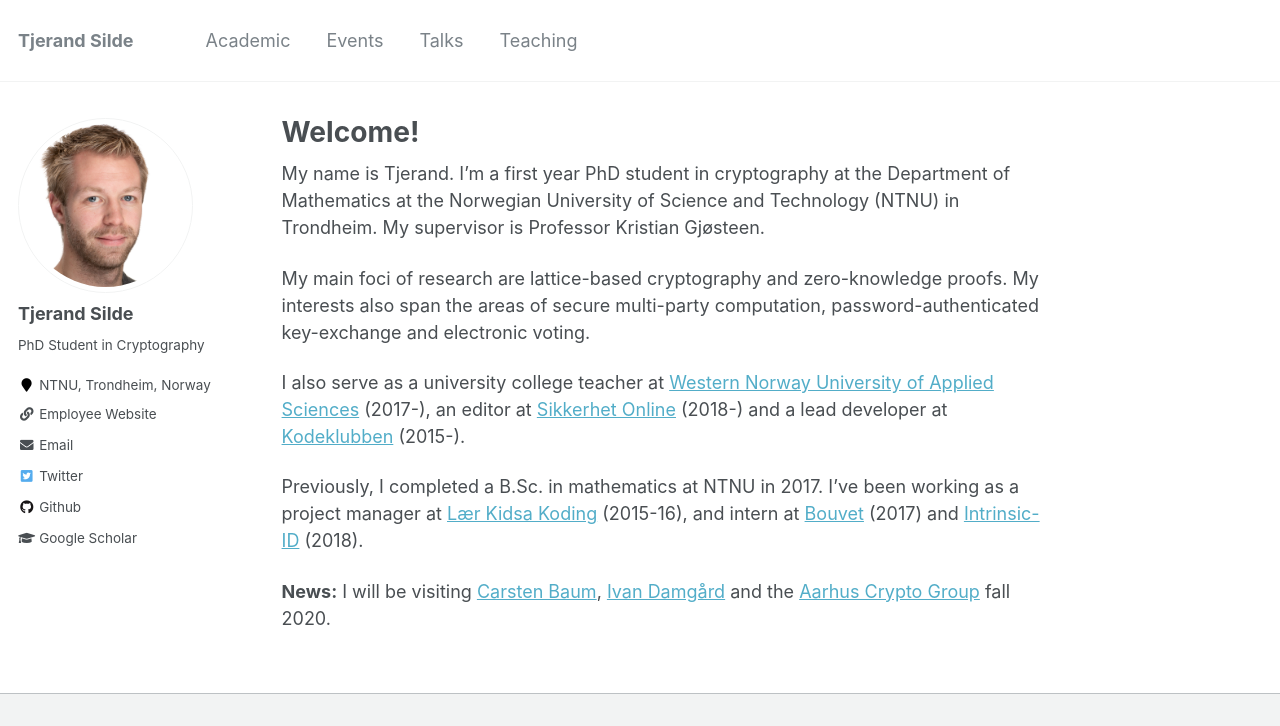
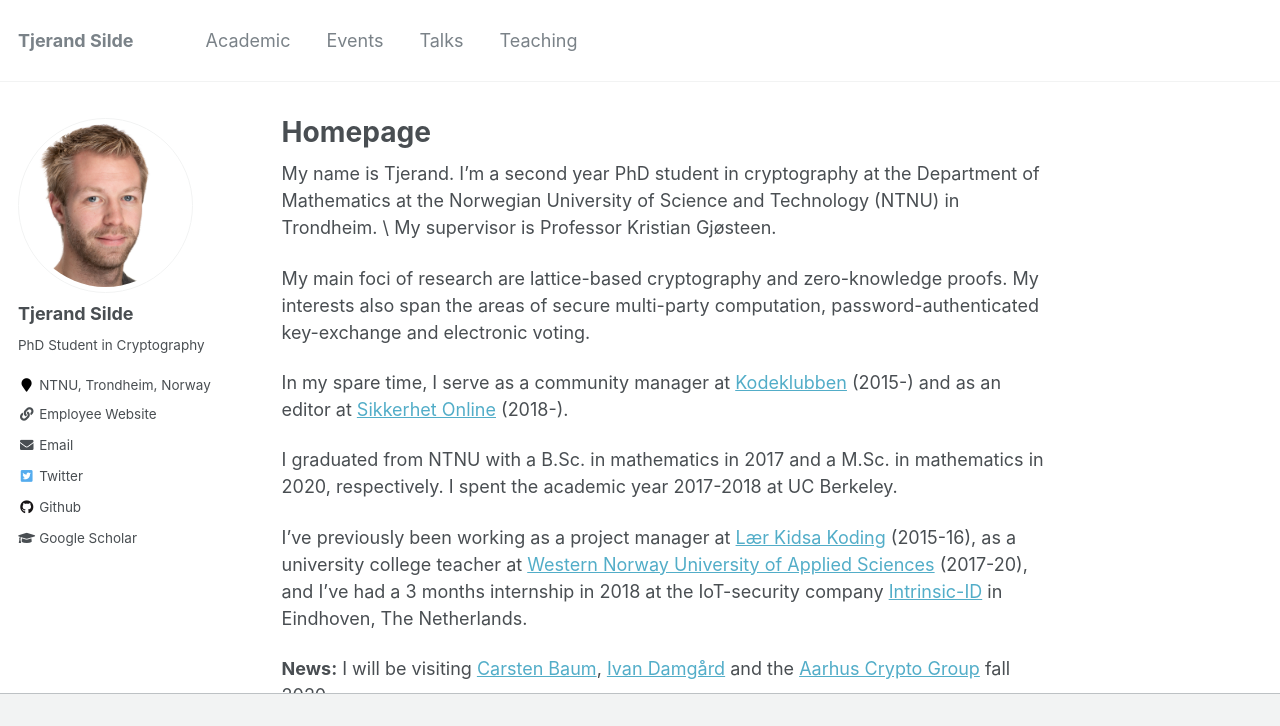
Before and after one commit to tjesi/tjesi.github.io, a Jekyll site: the page built from _pages/about.md, in a window 1280 px wide and 922 px high, cut to the strip 0-726 px from the top of the window. Built offline with Jekyll 4.4.1, drawn with Linux system fonts in a browser that asks for light colours.

Commit message:
Update about.md

```diff
--- a/_pages/about.md
+++ b/_pages/about.md
@@ -1,6 +1,6 @@
 ---
 permalink: /
-title: "Welcome!"
+title: "Homepage"
 excerpt: "About me"
 author_profile: true
 redirect_from:
@@ -8,12 +8,14 @@ redirect_from:
   - /about.html
 ---
 
-My name is Tjerand. I’m a first year PhD student in cryptography at the Department of Mathematics at the Norwegian University of Science and Technology (NTNU) in Trondheim. My supervisor is Professor Kristian Gjøsteen.
+My name is Tjerand. I’m a second year PhD student in cryptography at the Department of Mathematics at the Norwegian University of Science and Technology (NTNU) in Trondheim. \ My supervisor is Professor Kristian Gjøsteen.
 
 My main foci of research are lattice-based cryptography and zero-knowledge proofs. My interests also span the areas of secure multi-party computation, password-authenticated key-exchange and electronic voting.
 
- I also serve as a university college teacher at [Western Norway University of Applied Sciences](https://www.hvl.no/en) (2017-), an editor at [Sikkerhet Online](https://www.sikkerhet.online/author/tjerand-silde) (2018-) and a lead developer at [Kodeklubben](http://oppgaver.kidsakoder.no) (2015-).
+ In my spare time, I serve as a community manager at [Kodeklubben](http://oppgaver.kidsakoder.no) (2015-) and as an editor at [Sikkerhet Online](https://www.sikkerhet.online) (2018-).
 
- Previously, I completed a B.Sc. in mathematics at NTNU in 2017. I've been working as a project manager at [Lær Kidsa Koding](https://www.kidsakoder.no) (2015-16), and intern at [Bouvet](https://en.bouvet.no) (2017) and [Intrinsic-ID](https://www.intrinsic-id.com) (2018).
+I graduated from NTNU with a B.Sc. in mathematics in 2017 and a M.Sc. in mathematics in 2020, respectively. I spent the academic year 2017-2018 at UC Berkeley.
+
+I've previously been working as a project manager at [Lær Kidsa Koding](https://www.kidsakoder.no) (2015-16), as a university college teacher at [Western Norway University of Applied Sciences](https://www.hvl.no/en) (2017-20), and I've had a 3 months internship in 2018 at the IoT-security company [Intrinsic-ID](https://www.intrinsic-id.com) in Eindhoven, The Netherlands.
 
  **News:** I will be visiting [Carsten Baum](http://www.carstenbaum.com), [Ivan Damgård](https://users-cs.au.dk/~ivan) and the [Aarhus Crypto Group](https://cs.au.dk/research/cryptography-and-security) fall 2020.
```
